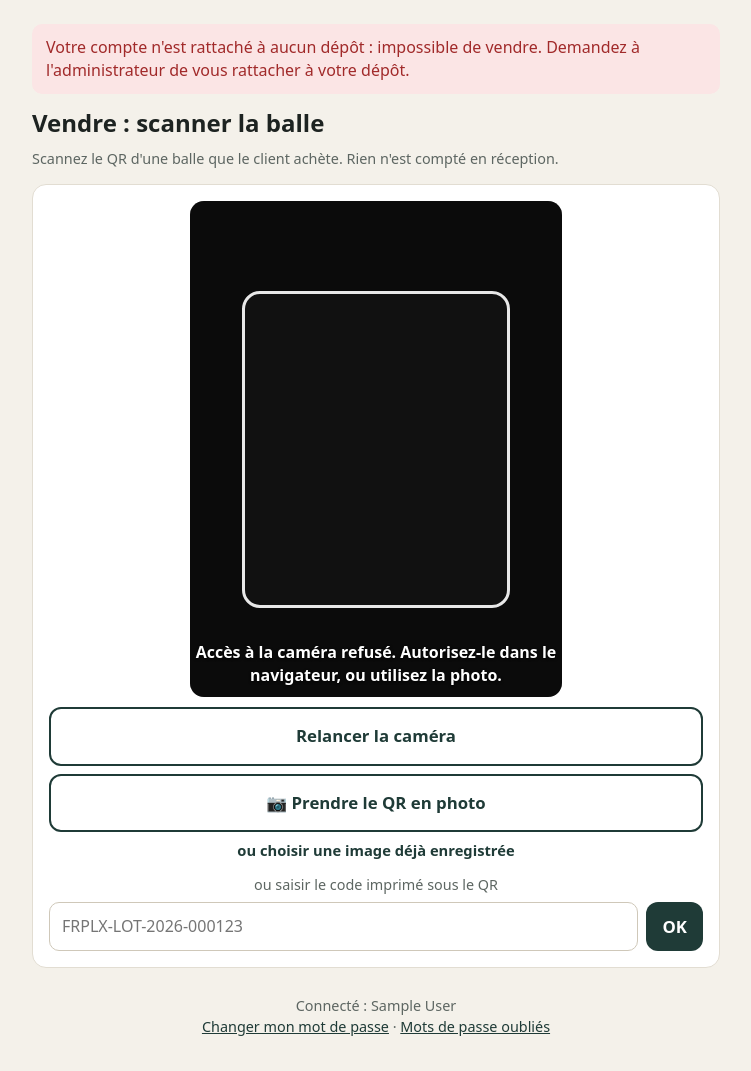
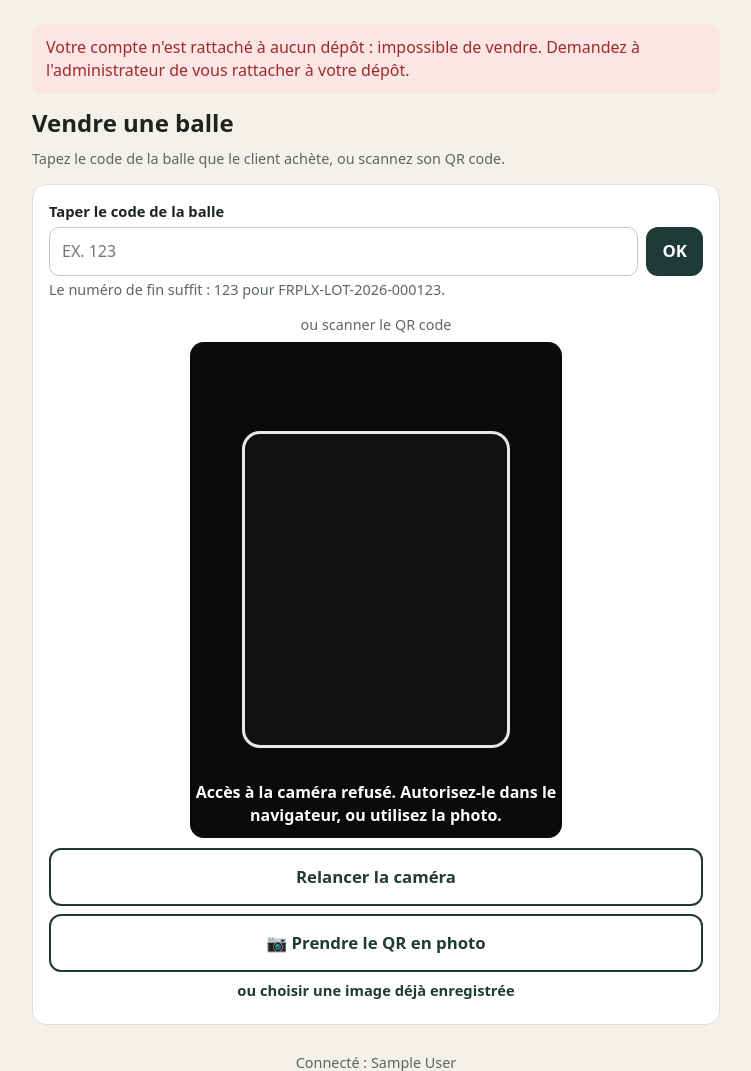
Before and after one commit to Anta1700/friplux, a Django app: page /ventes/scanner/ in a window 1280 px wide. Shown: the part 57-1128 px from the top of the page, without its empty margins (264-1015 px from the left). Before the commit the page ends 1093 px from the top, so only its background shows below. Run offline with Django 5.2, Linux system fonts and the light colour scheme; the visitor is signed in with stand-in values (Sample User, id 1); data that the repository does not hold is empty.

Commit message:
Vente : taper le code de la balle en haut de l'écran ; le numéro de fin suffit
- Écrans Vente et Envoi entre dépôts : champ « Taper le code de la balle » avant la caméra.
- Code reconnu en raccourci partout (vente, réception, envoi) : « 123 », « 000123 », « 2026-123 »,
  minuscules ou espaces acceptés.

Co-Authored-By: Claude Opus 5.5 <noreply@anthropic.com>
Claude-Session: https://claude.ai/code/session_01PwbyofqSj1sWV44F92LWxd

```diff
--- a/core/scans.py
+++ b/core/scans.py
@@ -23,7 +23,8 @@ STATUTS_RECEVABLES = (StatutLogistique.CREE, StatutLogistique.EN_TRANSIT)
 
 
 def normaliser_code(code):
-    return (code or "").strip().upper()
+    """Majuscules, sans espaces ; « frplx lot 2026 123 » -> « FRPLX-LOT-2026-123 »."""
+    return "-".join((code or "").upper().replace("-", " ").split())
 
 
 def identifier(code):
@@ -40,11 +41,28 @@ def identifier(code):
     if qr:
         return qr.lot, qr, (ResultatScan.OK if qr.actif else ResultatScan.QR_REMPLACE)
 
-    lot = Lots.objects.filter(code_lot=code).first()
+    lot = Lots.objects.filter(code_lot=code).first() or _lot_par_numero(code)
     if lot:
         return lot, lot.qr_codes.filter(actif=True).first(), ResultatScan.OK
 
     return None, None, ResultatScan.INCONNU
+
+
+def _lot_par_numero(code):
+    """
+    Code tapé en raccourci : seulement le numéro de fin (« 123 », « 000123 »), éventuellement
+    avec l'année (« 2026-123 ») ou sans zéros (« FRPLX-LOT-2026-123 »). Le lot le plus récent l'emporte.
+    """
+    import re
+    trouve = re.fullmatch(r"(?:FRPLX-?)?(?:LOT-?)?(?:(\d{4})-)?(\d{1,6})", code)
+    if not trouve:
+        return None
+    annee, numero = trouve.groups()
+    fin = f"-{int(numero):06d}"
+    lots = Lots.objects.filter(code_lot__endswith=fin, code_lot__startswith="FRPLX-LOT-")
+    if annee:
+        lots = lots.filter(code_lot=f"FRPLX-LOT-{annee}{fin}")
+    return lots.order_by("-id").first()
 
 
 # Deux scans du même lot par la même personne à moins de DELAI_DOUBLON secondes :
--- a/core/templates/core/scanner.html
+++ b/core/templates/core/scanner.html
@@ -33,8 +33,8 @@
 <p class="discret" style="margin-top:-8px">Envoi vers <b>{{ transfert.depot_arrivee.nom }}</b>. Scannez une balle de chaque lot à envoyer.</p>
 <a class="bouton secondaire" href="{% url 'core:transfert_envoi' %}">← Retour à l'envoi</a>
 {% elif mode_vente %}
-<h1>Vendre : scanner la balle</h1>
-<p class="discret" style="margin-top:-8px">Scannez le QR d'une balle que le client achète. Rien n'est compté en réception.</p>
+<h1>Vendre une balle</h1>
+<p class="discret" style="margin-top:-8px">Tapez le code de la balle que le client achète, ou scannez son QR code.</p>
 {% if vente %}<a class="bouton secondaire" href="{% url 'core:ventes' %}">← Retour à la vente en cours</a>{% endif %}
 {% else %}
 <h1>Scanner une balle</h1>
@@ -51,6 +51,16 @@
   {% csrf_token %}
 
   <div class="carte">
+    {% if mode_vente or mode_transfert %}
+    <!-- Saisie du code en premier : si le scan ne marche pas, on vend quand même -->
+    <label for="code" style="font-weight:700">Taper le code de la balle</label>
+    <div class="saisie">
+      <input type="text" name="code" id="code" placeholder="ex. 123" autocomplete="off" autocapitalize="characters" spellcheck="false">
+      <button type="submit" class="bouton">OK</button>
+    </div>
+    <div class="discret" style="margin:4px 0 0">Le numéro de fin suffit : 123 pour FRPLX-LOT-2026-000123.</div>
+    <div class="ou">ou scanner le QR code</div>
+    {% endif %}
     <!-- 1. Caméra en direct (si le navigateur l'autorise : HTTPS ou localhost) -->
     <div id="bloc-camera" class="cache">
       <div class="viseur">
@@ -72,11 +82,13 @@
     <p class="cache" id="etat-photo" role="status"></p>
 
     <!-- 3. Saisie manuelle -->
+    {% if not mode_vente and not mode_transfert %}
     <div class="ou">ou saisir le code imprimé sous le QR</div>
     <div class="saisie">
-      <input type="text" name="code" id="code" placeholder="FRPLX-LOT-2026-000123" autocomplete="off" autocapitalize="characters" spellcheck="false">
+      <input type="text" name="code" id="code" placeholder="ex. 123 ou FRPLX-LOT-2026-000123" autocomplete="off" autocapitalize="characters" spellcheck="false">
       <button type="submit" class="bouton">OK</button>
     </div>
+    {% endif %}
   </div>
 </form>
 
```
